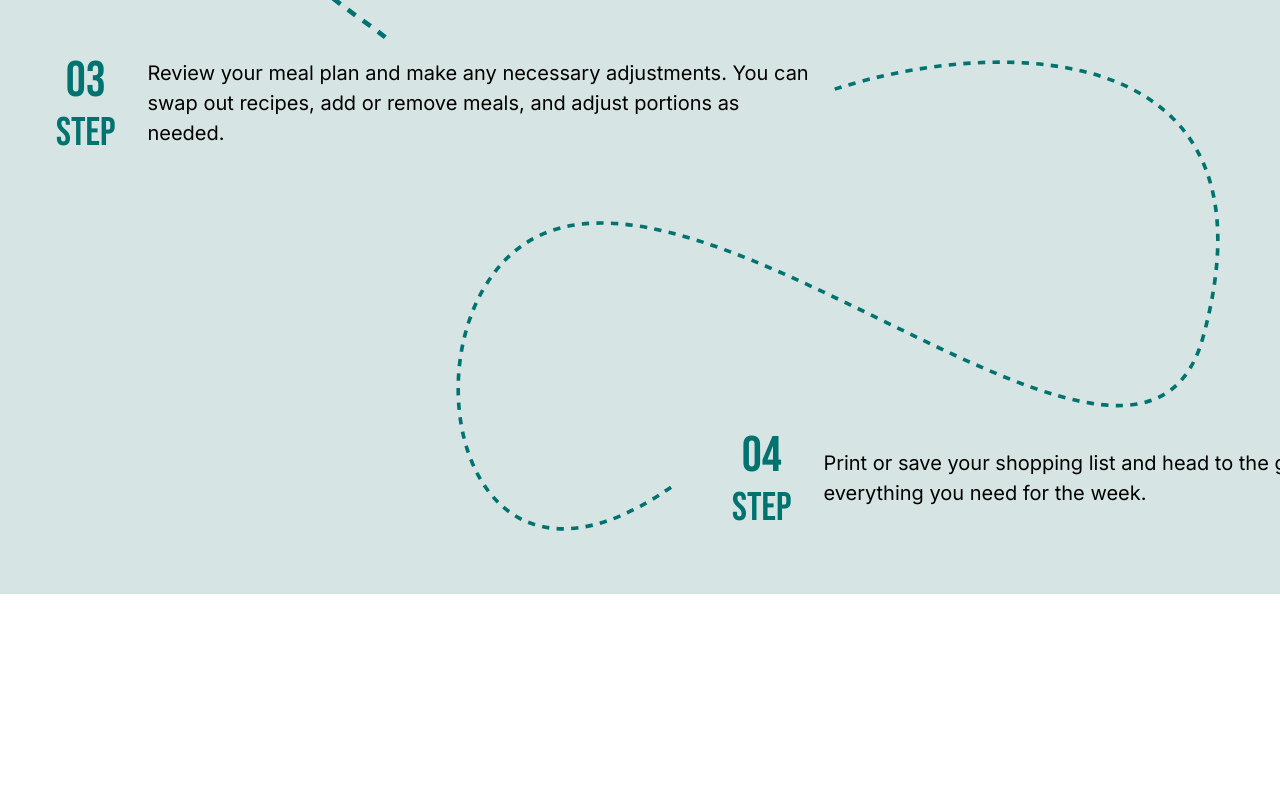
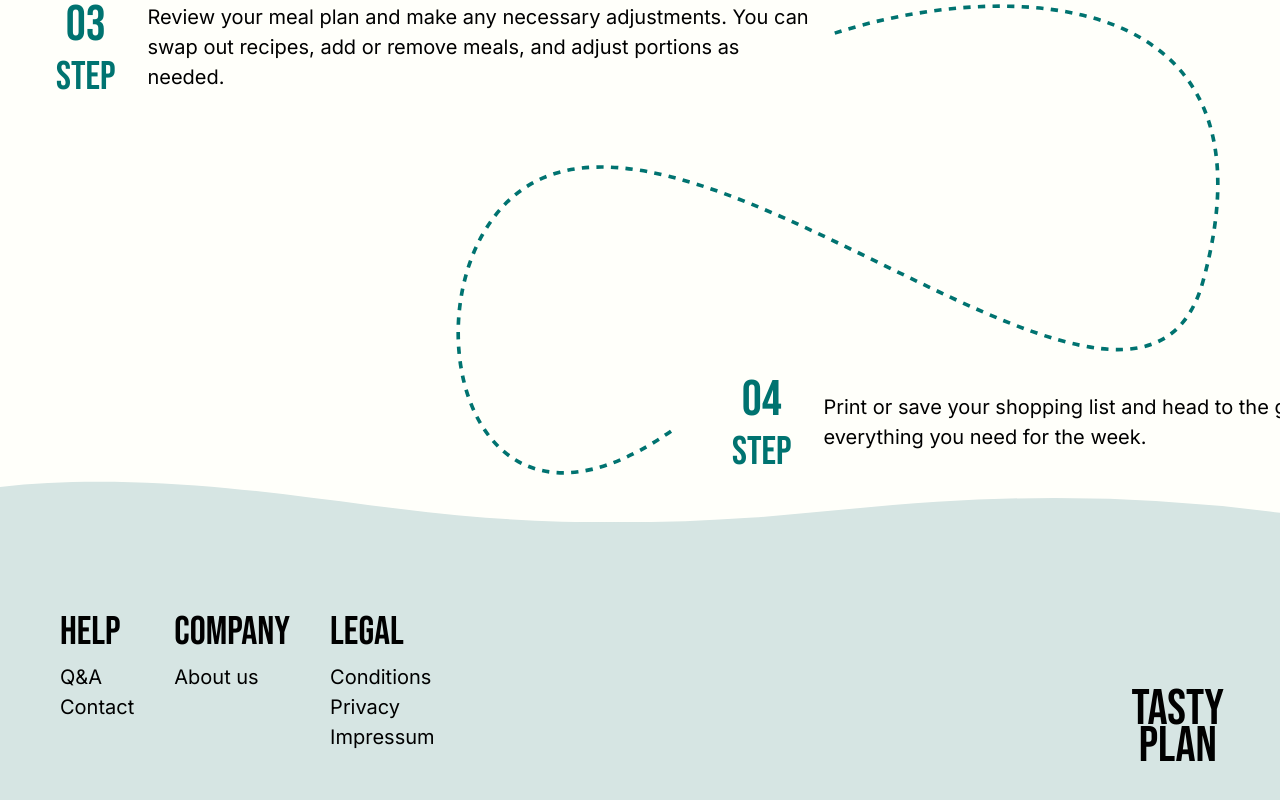
Before and after one commit to fichtnerma/Tastyplan, a Next.js app in the folder frontend/: page / in a window 1280 px wide. Shown: the part 4456-5256 px from the top of the page. Before the commit the page ends 5050 px from the top, so only its background shows below. Built offline with nearby package versions, Linux system fonts and the light colour scheme; a web font is replaced by a local one.

Commit message:
bug fixed padding top

```diff
--- a/frontend/src/components/Layout/Layout.module.scss
+++ b/frontend/src/components/Layout/Layout.module.scss
@@ -2,6 +2,5 @@
 
 .mainContainer {
     padding: 3.5rem;
-    padding-top: 7rem;
     min-height: 100vh;
 }
--- a/frontend/src/components/Layout/Layout.tsx
+++ b/frontend/src/components/Layout/Layout.tsx
@@ -18,7 +18,6 @@ export default function Layout({ children }: React.PropsWithChildren) {
                 className={styles.mainContainer}
                 style={{
                     backgroundColor:
-                        asPath == '/' ||
                         asPath == '/authentication/registration' ||
                         asPath == '/authentication/login' ||
                         asPath == '/preferences' ||
@@ -26,11 +25,20 @@ export default function Layout({ children }: React.PropsWithChildren) {
                         asPath.includes('/setup')
                             ? 'var(--green-light)'
                             : 'var(--white)',
+                    paddingTop:
+                        asPath == '/' ||
+                        asPath == '/authentication/registration' ||
+                        asPath == '/authentication/login' ||
+                        asPath == '/preferences' ||
+                        asPath.includes('/intolerances') ||
+                        asPath.includes('/setup')
+                            ? '3.5rem'
+                            : '7rem',
                 }}
             >
                 {children}
             </main>
-            {/* <Footer /> */}
+            <Footer />
         </>
     );
 }
```
